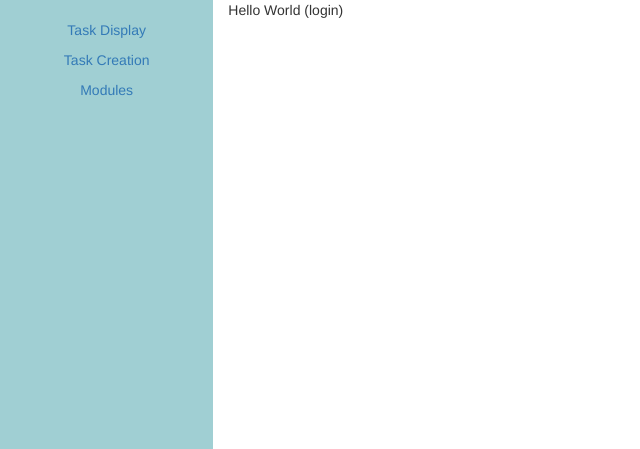
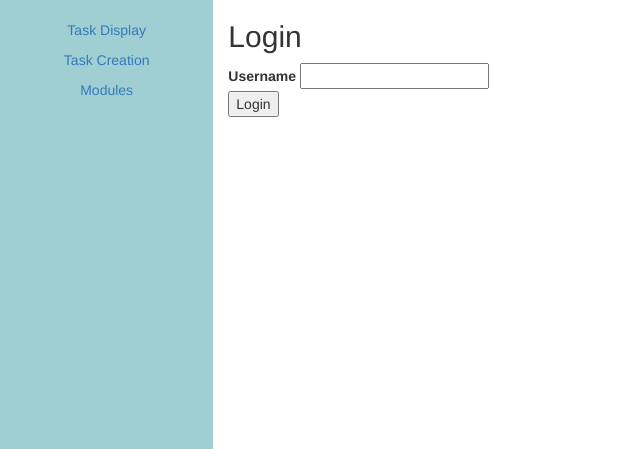
Before and after one commit to MattCoul/BUS21, a Python web app: template app/templates/login.html in a window 1280 px wide. Shown: the part 93-542 px from the top of the page, without its empty margins (0-640 px from the left). Run offline with Jinja, Linux system fonts and the light colour scheme; the template is opened without the code that fills it, so the values that code supplies are empty; some libraries are stand-ins or nearby versions.

Commit message:
login html update

```diff
--- a/app/templates/login.html
+++ b/app/templates/login.html
@@ -2,5 +2,15 @@
 {% block title %}Login{% endblock %}
 
 {% block content %}
-<p>Hello World (login)</p>
+    <h2>Login</h2>
+     {% if 'username' in session %}
+            <p>You are logged in as {{ session['username'] }}</p>
+     {% else %}
+        <form method="POST">
+            <label>Username</label>
+            <input type="text" name="username"><br>
+
+            <button type="submit">Login</button>
+        </form>
+      {% endif %}
 {% endblock %}
```
